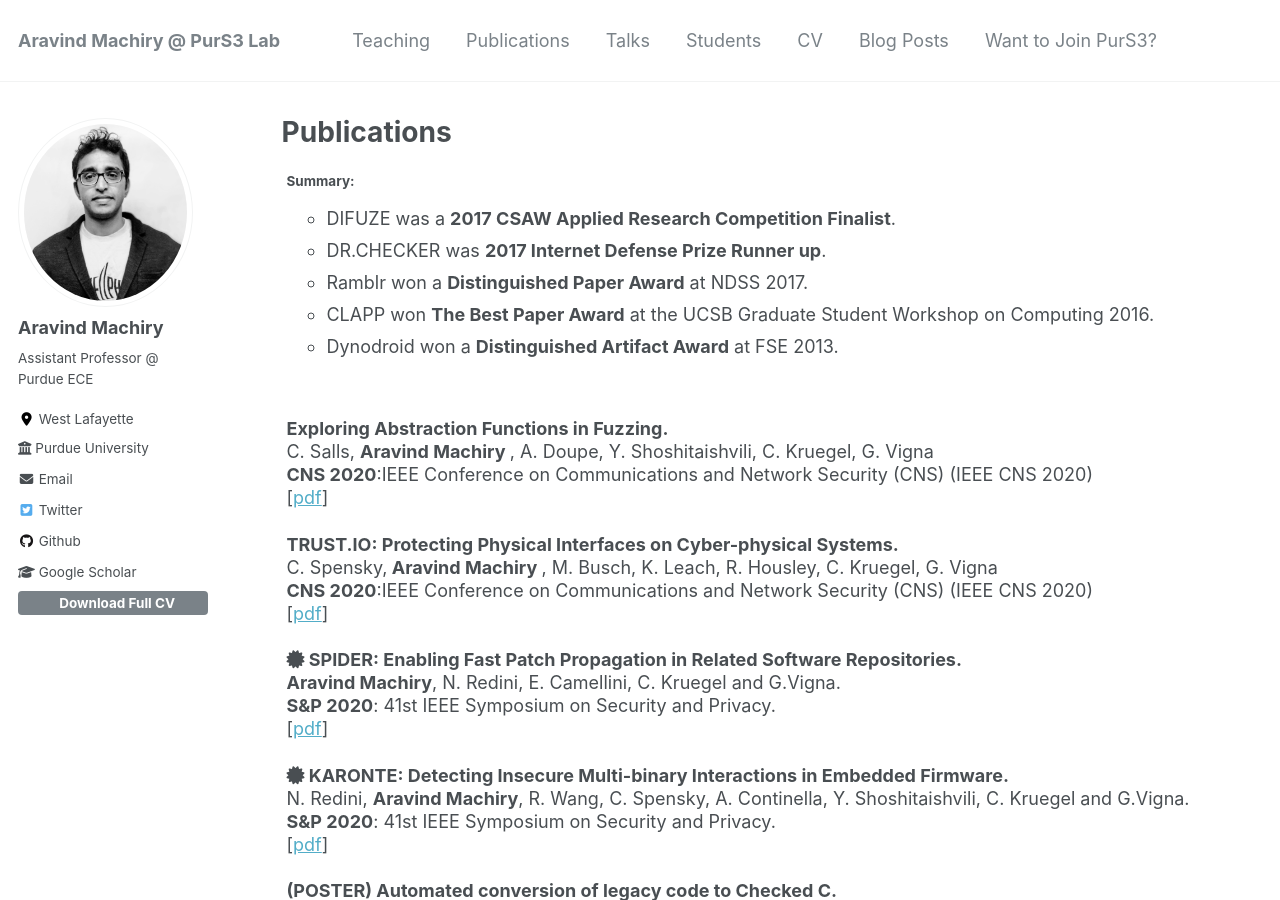
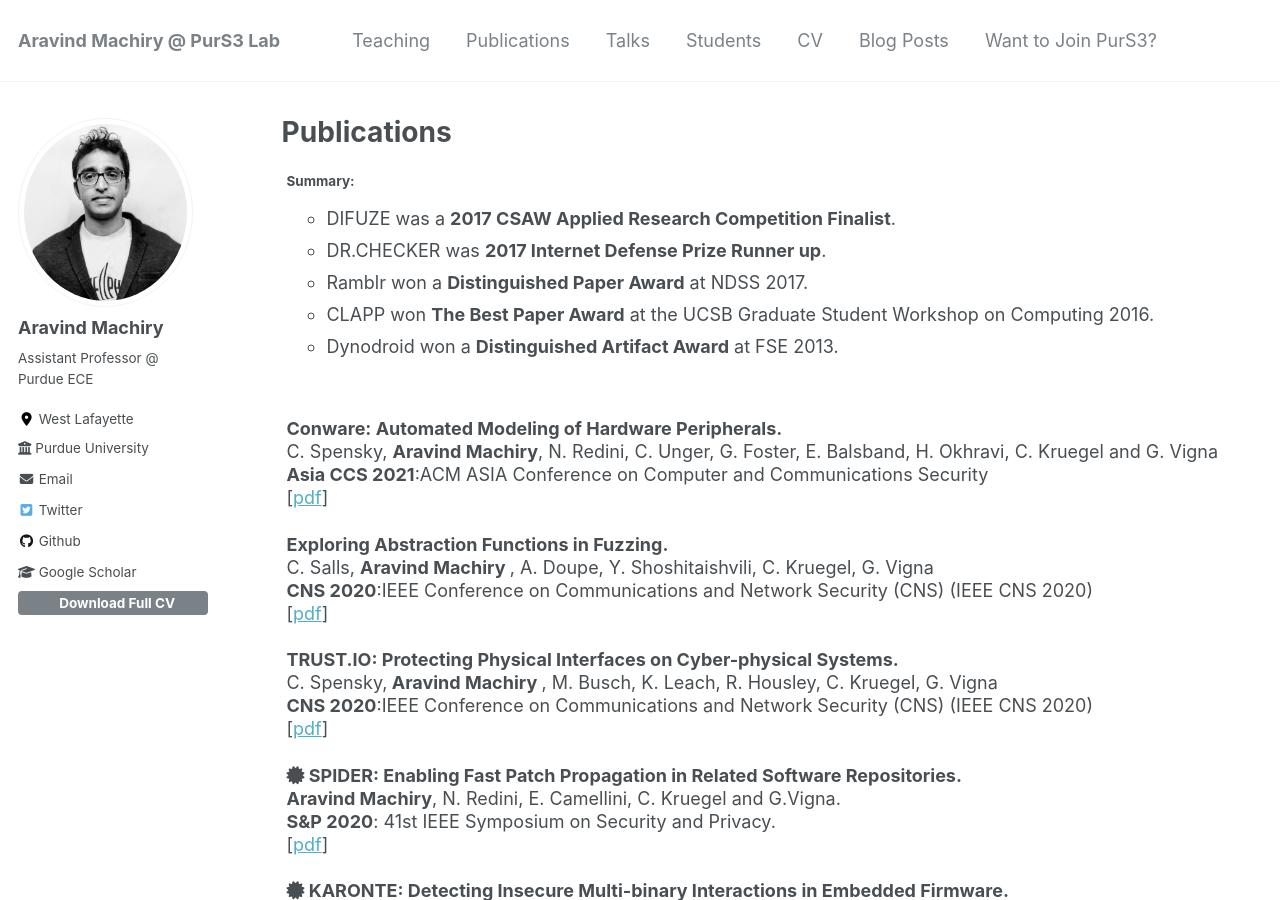
Before and after one commit to Machiry/machiry.github.io, a Jekyll site: the page built from _publications/index.html, in a window 1280 px wide and 900 px high. Built offline with Jekyll 4.4.1, drawn with Linux system fonts in a browser that asks for light colours; nearby versions of some CDN libraries.

Commit message:
Adding new pub

```diff
--- a/_publications/index.html
+++ b/_publications/index.html
@@ -18,6 +18,12 @@ author_profile: true
 
     <br/>
 	<p>
+
+	           <strong>Conware: Automated Modeling of Hardware Peripherals.</strong><br>
+	            C. Spensky, <b> Aravind Machiry</b>, N. Redini, C. Unger, G. Foster, E. Balsband, H. Okhravi, C. Kruegel and G. Vigna <br>
+	            <b>Asia CCS 2021</b>:ACM ASIA Conference on Computer and Communications Security <br>
+	            [<a href="/files/conware.pdf">pdf</a>]
+	            </p>
 
 	            <strong>Exploring Abstraction Functions in Fuzzing.</strong><br>
 	            C. Salls, <b> Aravind Machiry </b>, A. Doupe, Y. Shoshitaishvili, C. Kruegel, G. Vigna <br>
```
Also changed, not shown: 1 other file.
